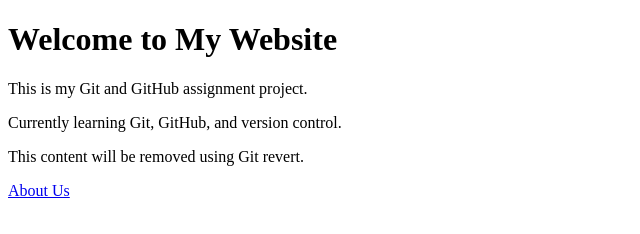
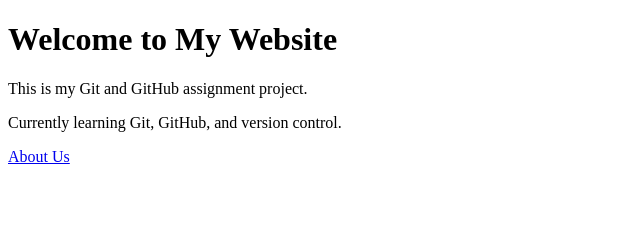
Before and after one commit to Navatej55/sdp-staff-graded-assignment-2, a plain HTML site: page index.html in a window 1280 px wide. Shown: the whole page, without its empty margins (0-640 px from the left). Drawn offline with Linux system fonts and the light colour scheme.

Commit message:
Revert "Temporary changes to be undone"
This reverts commit 0f718d42c2f78559dd2211b626ab0411f08de3b3.

```diff
--- a/index.html
+++ b/index.html
@@ -9,7 +9,6 @@
     <h1>Welcome to My Website</h1>
     <p>This is my Git and GitHub assignment project.</p>
     <p>Currently learning Git, GitHub, and version control.</p>
-    <p>This content will be removed using Git revert.</p>
     <a href="about.html">About Us</a>
 </body>
 </html>
```
